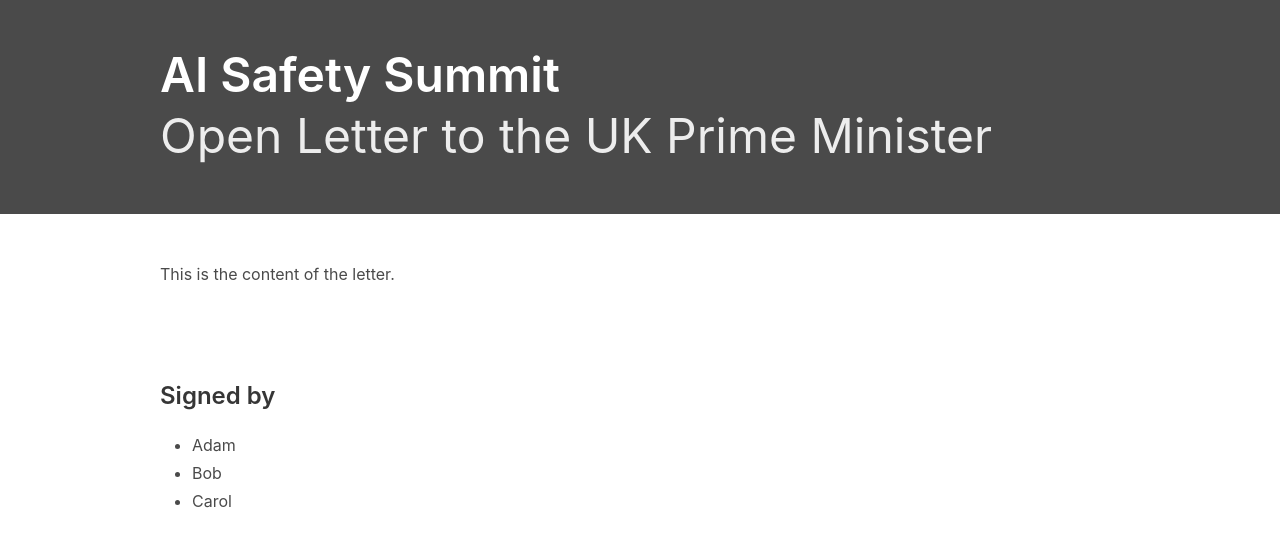
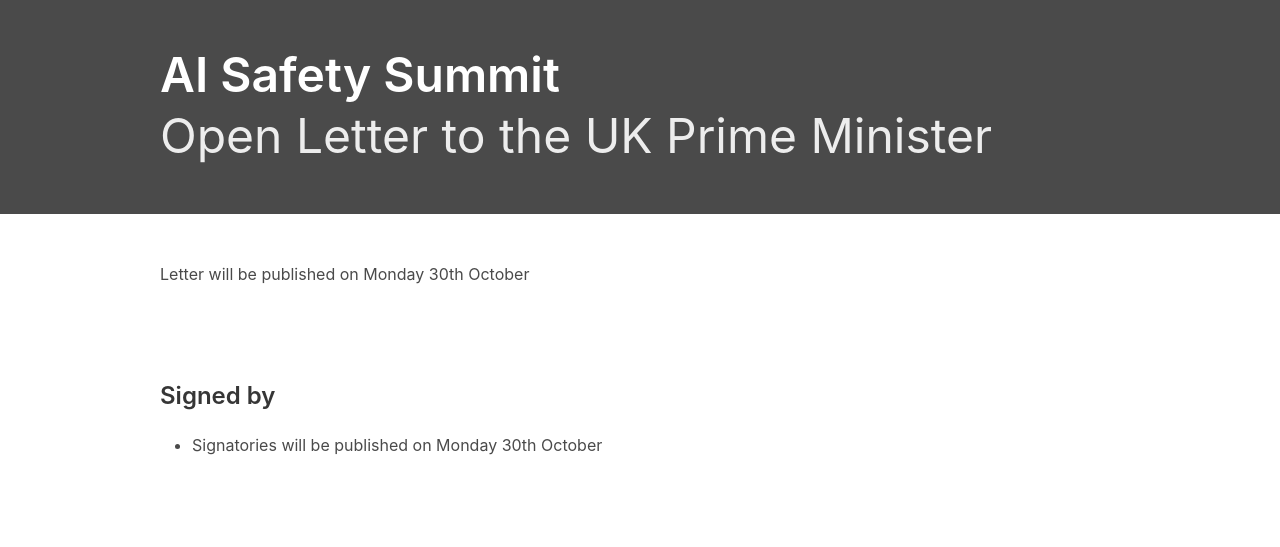
Before and after one commit to connectedbydata/ai-summit-open-letter, a Jekyll site: the page built from index.md, in a window 1280 px wide. Shown: the top 547 px of the page. Built offline with Jekyll 4.4.1, drawn with Linux system fonts in a browser that asks for light colours.

Commit message:
Replaced dummy text

```diff
--- a/index.md
+++ b/index.md
@@ -1,8 +1,6 @@
 ---
 signatories:
-  - Adam
-  - Bob
-  - Carol
+  - Signatories will be published on Monday 30th October
 layout: default
 ---
-This is the content of the letter.
+Letter will be published on Monday 30th October
```
